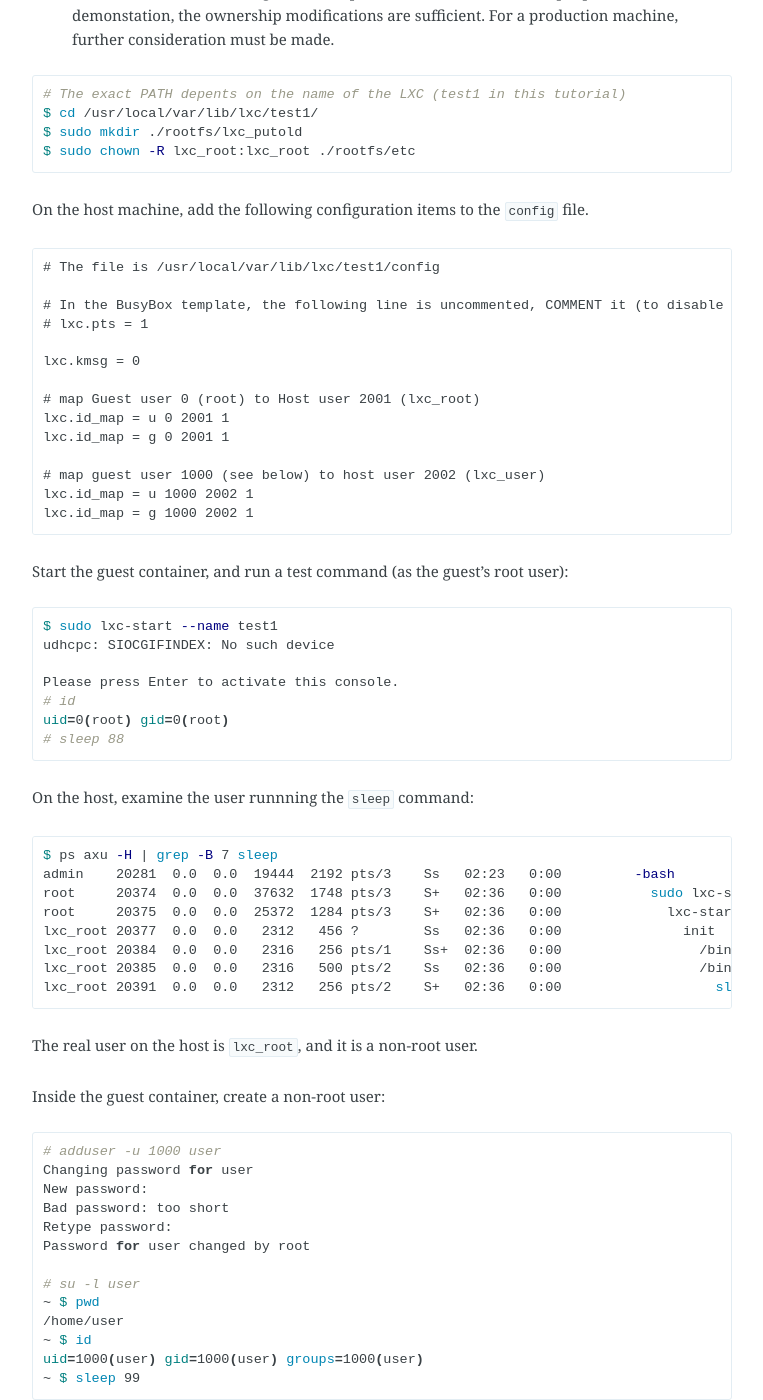
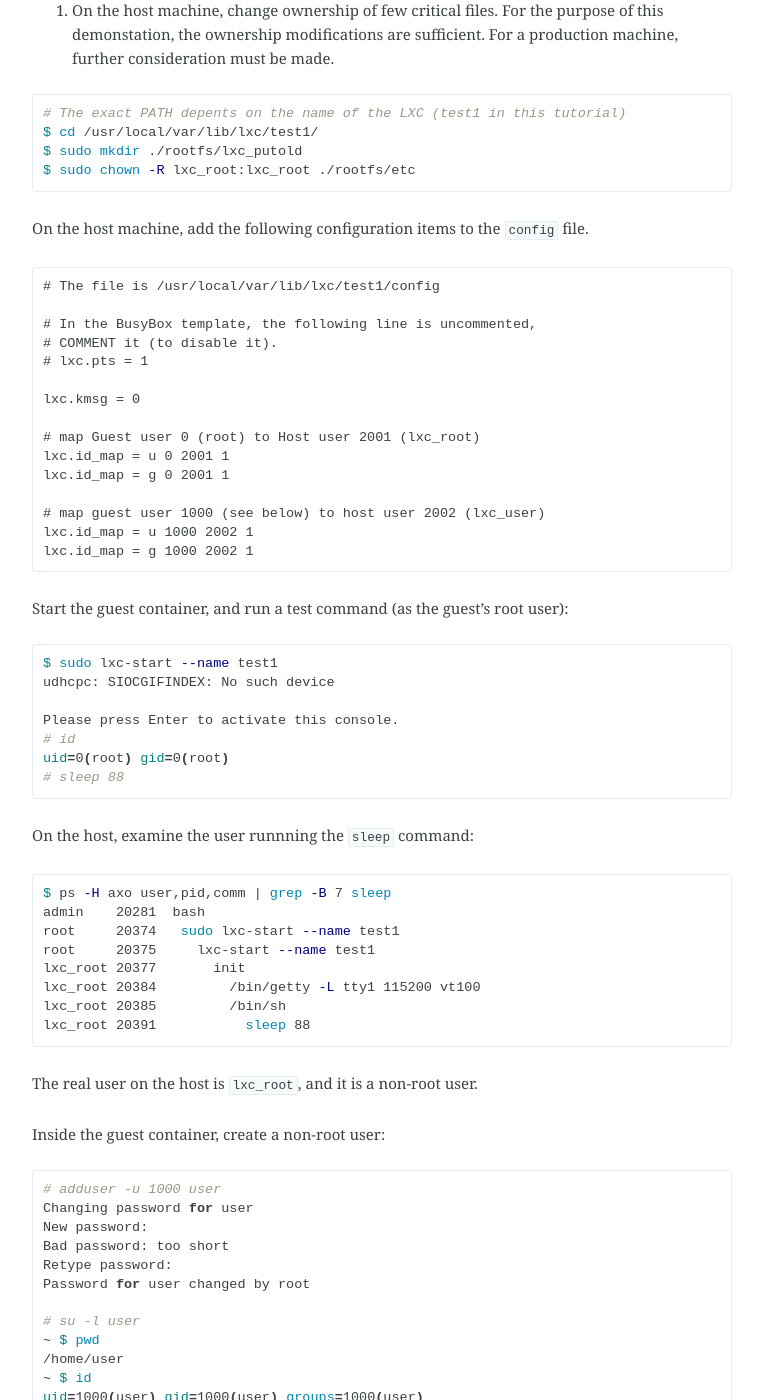
Before and after one commit to agordon/agordon.github.io, a Jekyll site: the page built from _posts/2014-04-26-LXC-semi-unprivileged-containers.md, in a window 1280 px wide and 1400 px high, scrolled down 5636 px. Shown: the whole window, without its empty margins (258-1021 px from the left). Built offline with Jekyll 4.4.1, drawn with Linux system fonts in a browser that asks for light colours; Markdown is read by kramdown in place of the engine named in the settings; some of the changed text lies outside the part shown.

Commit message:
LXC unpriv article: minor fixes for new CSS format

````diff
--- a/_posts/2014-04-26-LXC-semi-unprivileged-containers.md
+++ b/_posts/2014-04-26-LXC-semi-unprivileged-containers.md
@@ -81,7 +81,8 @@ you'll need at least version 3.8. Version 3.12 is provided with [Debian Backport
 Once you booted and accessed the new Debian installation, run the following commands. These would add Debian Backports mirror as a source for packages, and install the new Kernel, including add the required setup (e.g. updating the Grub Menu):
 
 ```sh
-echo "deb http://mirror.us.leaseweb.net/debian/ wheezy-backports main" | sudo tee /etc/apt/sources.list.d/backports.list
+echo "deb http://mirror.us.leaseweb.net/debian/ wheezy-backports main" | \
+    sudo tee /etc/apt/sources.list.d/backports.list
 sudo apt-get update
 sudo apt-get upgrade -y
 sudo apt-get -t wheezy-backports -y install linux-image-3.12-0.bpo.1-amd64
@@ -182,14 +183,14 @@ is run by the root user (which is the root on both the host and the container/gu
 
 ```sh
 # (Run On the host - numeric values will differ)
-$ ps axu -H | grep -B 6 sleep
-root     20263  0.0  0.0  37632  1748 pts/0    S+   02:22   0:00           sudo lxc-start --name test1
-root     20264  0.0  0.0  25372  1288 pts/0    S+   02:22   0:00             lxc-start --name test1
-root     20266  0.0  0.0   2312   460 ?        Ss   02:22   0:00               init
-root     20270  0.0  0.0   2312   264 ?        Ss   02:22   0:00                 /bin/syslogd
-root     20275  0.0  0.0   2316   256 pts/1    Ss+  02:22   0:00                 /bin/getty -L tty1 115200 vt100
-root     20276  0.0  0.0   2316   508 pts/2    Ss   02:22   0:00                 /bin/sh
-root     20300  0.0  0.0   2312   256 pts/2    S+   02:24   0:00                   sleep 60
+$ ps -H axo user,pid,comm | grep -B 6 sleep
+root     20263   sudo lxc-start --name test1
+root     20264     lxc-start --name test1
+root     20266       init
+root     20270         /bin/syslogd
+root     20275         /bin/getty -L tty1 115200 vt100
+root     20276         /bin/sh
+root     20300           sleep 60
 ```
 
 Notice how all the processes (`lxc-start` on the host, and `syslogd`, `getty`, `sh`, and `sleep` on the guest) are all
@@ -239,7 +240,8 @@ On the host machine, add the following configuration items to the `config` file.
 ```
 # The file is /usr/local/var/lib/lxc/test1/config
 
-# In the BusyBox template, the following line is uncommented, COMMENT it (to disable it).
+# In the BusyBox template, the following line is uncommented,
+# COMMENT it (to disable it).
 # lxc.pts = 1
 
 lxc.kmsg = 0
@@ -268,14 +270,14 @@ uid=0(root) gid=0(root)
 On the host, examine the user runnning the `sleep` command:
 
 ```sh
-$ ps axu -H | grep -B 7 sleep
-admin    20281  0.0  0.0  19444  2192 pts/3    Ss   02:23   0:00         -bash
-root     20374  0.0  0.0  37632  1748 pts/3    S+   02:36   0:00           sudo lxc-start --name test1
-root     20375  0.0  0.0  25372  1284 pts/3    S+   02:36   0:00             lxc-start --name test1
-lxc_root 20377  0.0  0.0   2312   456 ?        Ss   02:36   0:00               init
-lxc_root 20384  0.0  0.0   2316   256 pts/1    Ss+  02:36   0:00                 /bin/getty -L tty1 115200 vt100
-lxc_root 20385  0.0  0.0   2316   500 pts/2    Ss   02:36   0:00                 /bin/sh
-lxc_root 20391  0.0  0.0   2312   256 pts/2    S+   02:36   0:00                   sleep 88
+$ ps -H axo user,pid,comm | grep -B 7 sleep
+admin    20281  bash
+root     20374   sudo lxc-start --name test1
+root     20375     lxc-start --name test1
+lxc_root 20377       init
+lxc_root 20384         /bin/getty -L tty1 115200 vt100
+lxc_root 20385         /bin/sh
+lxc_root 20391           sleep 88
 ```
 
 The real user on the host is `lxc_root`, and it is a non-root user.
@@ -301,15 +303,15 @@ uid=1000(user) gid=1000(user) groups=1000(user)
 Back on the host, examine the user running the `sleep` command:
 
 ```sh
-$ ps axu -H | grep -B 7 sleep
-admin    20281  0.0  0.0  19444  2192 pts/3    Ss   02:23   0:00         -bash
-root     20374  0.0  0.0  37632  1748 pts/3    S+   02:36   0:00           sudo lxc-start --name test1
-root     20375  0.0  0.0  25372  1284 pts/3    S+   02:36   0:00             lxc-start --name test1
-lxc_root 20377  0.0  0.0   2312   456 ?        Ss   02:36   0:00               init
-lxc_root 20384  0.0  0.0   2316   256 pts/1    Ss+  02:36   0:00                 /bin/getty -L tty1 115200 vt100
-lxc_root 20385  0.0  0.0   2316   580 pts/2    Ss   02:36   0:00                 /bin/sh
-lxc_user 20422  0.0  0.0   2316   504 pts/2    S    02:41   0:00                   -sh
-lxc_user 20424  0.0  0.0   2312   256 pts/2    S+   02:41   0:00                     sleep 99
+$ ps -H axo user,pid,comm | grep -B 7 sleep
+admin    20281  bash
+root     20374   sudo lxc-start --name test1
+root     20375     lxc-start --name test1
+lxc_root 20377       init
+lxc_root 20384         /bin/getty -L tty1 115200 vt100
+lxc_root 20385         /bin/sh
+lxc_user 20422           -sh
+lxc_user 20424             sleep 99
 ```
 
 ## Further Information
````
